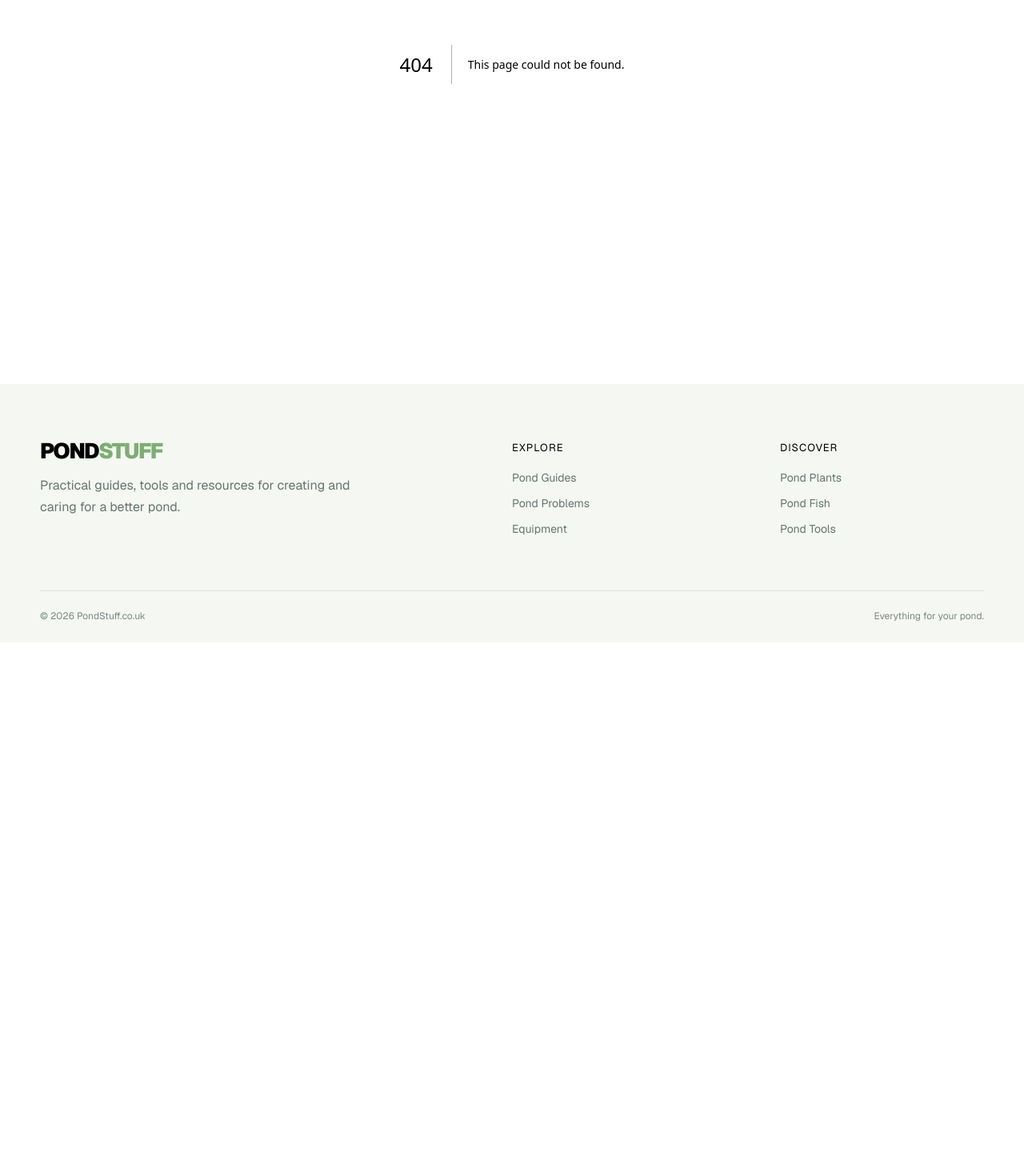
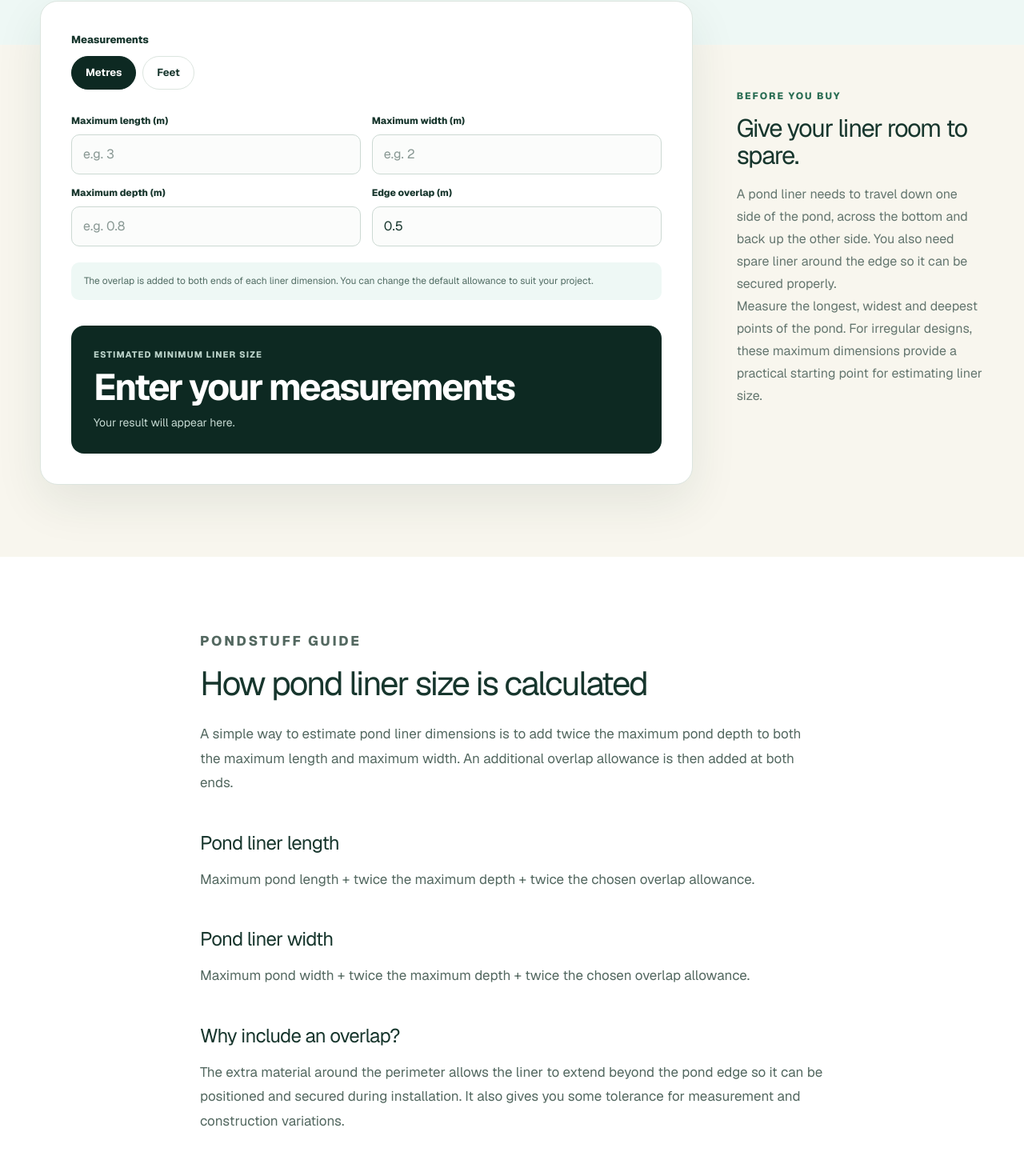
Before and after one commit to coombsebusiness-dot/pondstuff, a Next.js app: page /tools/pond-liner-calculator in a window 1280 px wide. Before the commit this address had no page. Shown: the part 524-1989 px from the top of the page at 80% size. Before the commit the page ends 1327 px from the top, so only its background shows below. Built offline with nearby package versions, Linux system fonts and the light colour scheme.

Commit message:
Add pond liner calculator

```diff
--- a/app/globals.css
+++ b/app/globals.css
@@ -951,3 +951,13 @@ a.tool-card:hover {
     padding: 24px;
   }
 }
+
+.liner-measurement-grid {
+  grid-template-columns: repeat(2, 1fr);
+}
+
+@media (max-width: 600px) {
+  .liner-measurement-grid {
+    grid-template-columns: 1fr;
+  }
+}
--- a/app/tools/page.tsx
+++ b/app/tools/page.tsx
@@ -33,8 +33,8 @@ const tools = [
     title: "Pond Liner Calculator",
     description:
       "Work out the approximate liner dimensions required for a new pond.",
-    href: "#",
-    status: "Coming soon",
+    href: "/tools/pond-liner-calculator",
+    status: "Available now",
   },
 ];
 
--- /dev/null
+++ b/app/tools/pond-liner-calculator/PondLinerCalculator.tsx
@@ -0,0 +1,185 @@
+"use client";
+
+import { useMemo, useState } from "react";
+
+type Unit = "metres" | "feet";
+
+function formatMeasurement(value: number) {
+  return new Intl.NumberFormat("en-GB", {
+    maximumFractionDigits: 2,
+  }).format(value);
+}
+
+export default function PondLinerCalculator() {
+  const [unit, setUnit] = useState<Unit>("metres");
+  const [length, setLength] = useState("");
+  const [width, setWidth] = useState("");
+  const [depth, setDepth] = useState("");
+  const [overlap, setOverlap] = useState("0.5");
+
+  const result = useMemo(() => {
+    const l = Number(length);
+    const w = Number(width);
+    const d = Number(depth);
+    const o = Number(overlap);
+
+    if (
+      !Number.isFinite(l) ||
+      !Number.isFinite(w) ||
+      !Number.isFinite(d) ||
+      !Number.isFinite(o) ||
+      l <= 0 ||
+      w <= 0 ||
+      d <= 0 ||
+      o < 0
+    ) {
+      return null;
+    }
+
+    const linerLength = l + d * 2 + o * 2;
+    const linerWidth = w + d * 2 + o * 2;
+    const area = linerLength * linerWidth;
+
+    return {
+      linerLength,
+      linerWidth,
+      area,
+    };
+  }, [length, width, depth, overlap]);
+
+  function changeUnit(nextUnit: Unit) {
+    if (nextUnit === unit) return;
+
+    const factor =
+      unit === "metres" && nextUnit === "feet"
+        ? 3.28084
+        : 0.3048;
+
+    const convert = (value: string) => {
+      if (!value) return "";
+
+      const number = Number(value);
+
+      if (!Number.isFinite(number)) return value;
+
+      return String(Math.round(number * factor * 100) / 100);
+    };
+
+    setLength(convert(length));
+    setWidth(convert(width));
+    setDepth(convert(depth));
+    setOverlap(convert(overlap));
+    setUnit(nextUnit);
+  }
+
+  const shortUnit = unit === "metres" ? "m" : "ft";
+  const areaUnit = unit === "metres" ? "m²" : "ft²";
+
+  return (
+    <div className="calculator-card">
+      <div className="calculator-control">
+        <span className="calculator-label">Measurements</span>
+
+        <div className="choice-row">
+          <button
+            type="button"
+            className={unit === "metres" ? "choice active" : "choice"}
+            onClick={() => changeUnit("metres")}
+          >
+            Metres
+          </button>
+
+          <button
+            type="button"
+            className={unit === "feet" ? "choice active" : "choice"}
+            onClick={() => changeUnit("feet")}
+          >
+            Feet
+          </button>
+        </div>
+      </div>
+
+      <div className="measurement-grid liner-measurement-grid">
+        <label>
+          <span>Maximum length ({shortUnit})</span>
+          <input
+            inputMode="decimal"
+            type="number"
+            min="0"
+            step="any"
+            value={length}
+            onChange={(event) => setLength(event.target.value)}
+            placeholder="e.g. 3"
+          />
+        </label>
+
+        <label>
+          <span>Maximum width ({shortUnit})</span>
+          <input
+            inputMode="decimal"
+            type="number"
+            min="0"
+            step="any"
+            value={width}
+            onChange={(event) => setWidth(event.target.value)}
+            placeholder="e.g. 2"
+          />
+        </label>
+
+        <label>
+          <span>Maximum depth ({shortUnit})</span>
+          <input
+            inputMode="decimal"
+            type="number"
+            min="0"
+            step="any"
+            value={depth}
+            onChange={(event) => setDepth(event.target.value)}
+            placeholder={unit === "metres" ? "e.g. 0.8" : "e.g. 2.5"}
+          />
+        </label>
+
+        <label>
+          <span>Edge overlap ({shortUnit})</span>
+          <input
+            inputMode="decimal"
+            type="number"
+            min="0"
+            step="any"
+            value={overlap}
+            onChange={(event) => setOverlap(event.target.value)}
+          />
+        </label>
+      </div>
+
+      <p className="calculator-note">
+        The overlap is added to both ends of each liner dimension. You can
+        change the default allowance to suit your project.
+      </p>
+
+      <div className="calculator-result" aria-live="polite">
+        {result ? (
+          <>
+            <p>Estimated minimum liner size</p>
+
+            <strong>
+              {formatMeasurement(result.linerLength)} {shortUnit} ×{" "}
+              {formatMeasurement(result.linerWidth)} {shortUnit}
+            </strong>
+
+            <span>
+              approximately {formatMeasurement(result.area)} {areaUnit} of
+              liner
+            </span>
+          </>
+        ) : (
+          <>
+            <p>Estimated minimum liner size</p>
+            <strong>Enter your measurements</strong>
+            <span>Your result will appear here.</span>
+          </>
+        )}
+      </div>
+    </div>
+  );
+}
--- /dev/null
+++ b/app/tools/pond-liner-calculator/page.tsx
@@ -0,0 +1,87 @@
+import type { Metadata } from "next";
+import PondLinerCalculator from "./PondLinerCalculator";
+
+export const metadata: Metadata = {
+  title: "Pond Liner Calculator – Calculate Liner Size",
+  description:
+    "Calculate the pond liner size you need from your pond length, width and maximum depth. Includes an adjustable overlap allowance.",
+};
+
+export default function PondLinerCalculatorPage() {
+  return (
+    <>
+      <section className="page-hero calculator-page-hero">
+        <div className="shell narrow-shell">
+          <p className="eyebrow">FREE POND CALCULATOR</p>
+          <h1>Pond Liner Calculator</h1>
+          <p className="page-intro">
+            Enter your pond&apos;s maximum dimensions to estimate the minimum
+            liner length and width required.
+          </p>
+        </div>
+      </section>
+
+      <section className="calculator-section">
+        <div className="shell calculator-layout">
+          <PondLinerCalculator />
+
+          <aside className="calculator-aside">
+            <p className="eyebrow">BEFORE YOU BUY</p>
+            <h2>Give your liner room to spare.</h2>
+            <p>
+              A pond liner needs to travel down one side of the pond, across
+              the bottom and back up the other side. You also need spare liner
+              around the edge so it can be secured properly.
+            </p>
+            <p>
+              Measure the longest, widest and deepest points of the pond. For
+              irregular designs, these maximum dimensions provide a practical
+              starting point for estimating liner size.
+            </p>
+          </aside>
+        </div>
+      </section>
+
+      <section className="article-section">
+        <div className="shell article-shell">
+          <p className="eyebrow">PONDSTUFF GUIDE</p>
+          <h2>How pond liner size is calculated</h2>
+
+          <p>
+            A simple way to estimate pond liner dimensions is to add twice the
+            maximum pond depth to both the maximum length and maximum width.
+            An additional overlap allowance is then added at both ends.
+          </p>
+
+          <h3>Pond liner length</h3>
+          <p>
+            Maximum pond length + twice the maximum depth + twice the chosen
+            overlap allowance.
+          </p>
+
+          <h3>Pond liner width</h3>
+          <p>
+            Maximum pond width + twice the maximum depth + twice the chosen
+            overlap allowance.
+          </p>
+
+          <h3>Why include an overlap?</h3>
+          <p>
+            The extra material around the perimeter allows the liner to extend
+            beyond the pond edge so it can be positioned and secured during
+            installation. It also gives you some tolerance for measurement and
+            construction variations.
+          </p>
+
+          <h3>What about shelves and unusual pond shapes?</h3>
+          <p>
+            Shelves, steep sides and complex shapes can make real liner
+            requirements differ from a simple dimensional estimate. Treat the
+            calculator as a planning guide and check your measurements and the
+            liner manufacturer&apos;s installation guidance before ordering.
+          </p>
+        </div>
+      </section>
+    </>
+  );
+}
```
